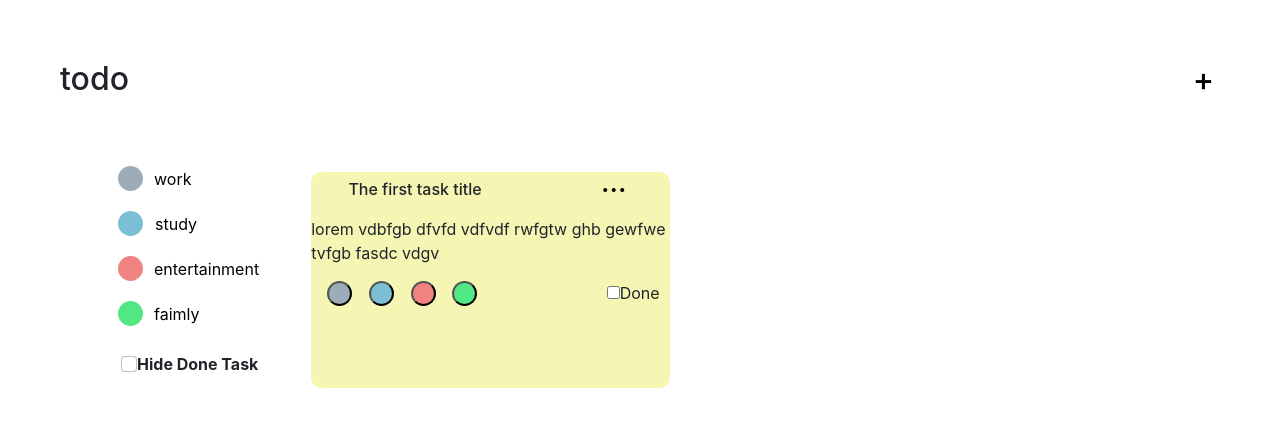
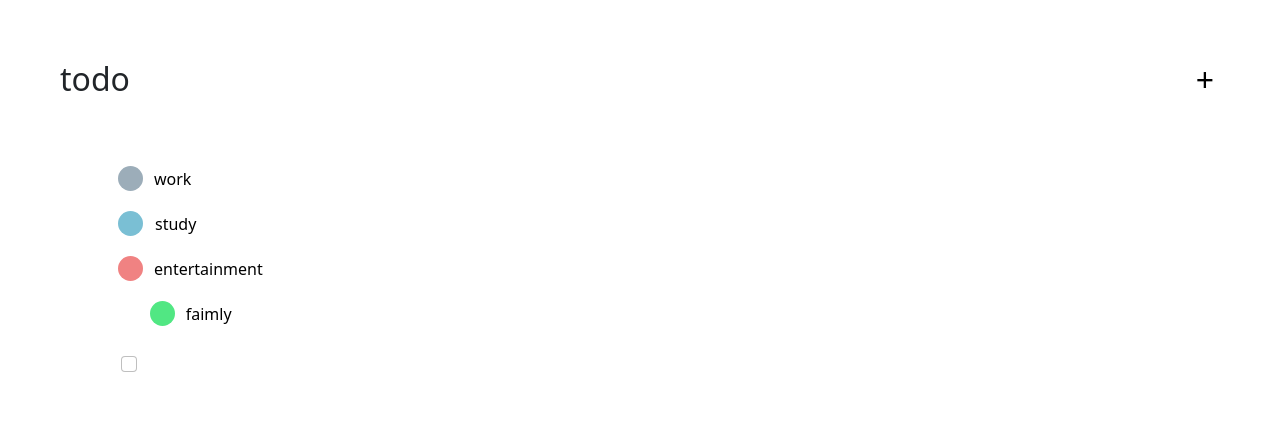
Before and after one commit to Parmanand1999/exprtodo1, a React (Create React App) app: page / in a window 1280 px wide. Shown: the top 426 px of the page. Built offline with nearby package versions, Linux system fonts and the light colour scheme.

Commit message:
working-on-reducer

```diff
--- a/src/App.js
+++ b/src/App.js
@@ -1,17 +1,52 @@
 
+import { createContext, useReducer } from 'react';
 import './App.css';
 import Homepage from './Componant/Homepage';
 import './Componant/Homepage.css'
-import './Componant/TagepageForm.css'
+import './Componant/TagepageForm.css';
 
+export const TodoInput = createContext();
+
+const initialstate = {
+  inputOpen: false,
+  donetask: true,
+}
+
+const reducer = (state, action) => {
+  switch (action.type) {
+    case "InputOpen":
+      return {
+        ...state,
+        inputOpen: true
+      }
+
+    case "Cancel":
+      return {
+        ...state,
+        inputOpen: false
+      }
+    case "donetask": {
+      return {
+        ...state,
+        // taskdone: true
+      }
+    }
+    default: {
+      return state;
+    }
+
+  }
+}
 
 function App() {
+  const [state, dispatch] = useReducer(reducer, initialstate);
   return (
     <div>
-      <Homepage />
+      <TodoInput.Provider value={{ ...state, dispatch: dispatch }}>
+        <Homepage />
+      </TodoInput.Provider>
 
     </div>
   );
 }
-
 export default App;
--- a/src/Componant/Homepage.js
+++ b/src/Componant/Homepage.js
@@ -1,34 +1,40 @@
-import React, { useState } from 'react'
+import React, { useContext } from 'react';
+import { TodoInput } from '../App';
 import Sidebar from './Sidebar'
 import TagepageForm from './TagepageForm'
-import TodoBody from './TodoBody'
+// import TodoBody from './TodoBody'
 
 
 
 function Homepage() {
-    const [done, setdone] = useState(true)
-    const [popup, setPopup] = useState(false)
+    const appContext = useContext(TodoInput);
+    // const [done, setdone] = useState(true)
+    // // const [popup, setPopup] = useState(false)
 
-    function donehandler() {
-        setdone((pre => !pre))
-    }
-    function pophandler() {
-        setPopup((pre => !pre))
-    }
+    // function donehandler() {
+    //     // setdone((pre => !pre))
+    // }
+    // function pophandler() {
+    //     // setPopup((pre => !pre))
+    // }
 
     return (
         <>
 
-                {popup ? <TagepageForm  popup1={setPopup} /> : <></>}
+                { appContext.inputOpen ? <TagepageForm/> : ""}
                 <div className='maindiv0'>
                     < div className='maindiv'>
                         <div className='nav d-flex justify-content-between '>
                             <div className='navtodo '><h2>todo</h2></div>
-                            <button className='navplush ' onClick={pophandler}><h2>+</h2></button>
-                        </div>
+                        <button className='navplush ' onClick={()=>appContext.dispatch({type: "InputOpen"})}><h2>+</h2></button>
+                    </div>
+
+
                         <div className='sidetodo d-flex '>
-                            <Sidebar done1={done} donehandler={donehandler} />
-                            <TodoBody />
+                        <Sidebar
+                            // done1={done} donehandler={donehandler}
+                        />
+                            {/* <TodoBody /> */}
                         </div>
                     </div>
                 </div>
--- a/src/Componant/Sidebar.js
+++ b/src/Componant/Sidebar.js
@@ -1,6 +1,7 @@
-import React from 'react'
+import React, { useContext } from 'react'
 
 function Sidebar({ done1, donehandler }) {
+    // const donetask=useContext(TodoInput)
     return (
         <div className='sidebtn d-flex flex-column m-5 '>
             <button className='work'><span className='workspan'>work</span></button>
@@ -10,7 +11,7 @@ function Sidebar({ done1, donehandler }) {
 
             <div className='donetaskside mt-3'>
                 <input className="form-check-input" onClick={donehandler} type="checkbox" />
-                {done1 ? <b>Hide Done Task</b> : <label>Hide Done Task</label>}
+                {/* {donetask.taskdone ? <b>Hide Done Task</b> : <label>Hide Done Task</label>} */}
             </div>
         </div>
     )
--- a/src/Componant/TagepageForm.css
+++ b/src/Componant/TagepageForm.css
@@ -1,4 +1,7 @@
-
+.tagbtn{
+  width: 46vw;
+    margin-left: -7%;
+}
 .transparent{
   width: 100vw;
   height: 100vh;
@@ -58,6 +61,7 @@
   width: 25px;
   background-color: rgb(81, 231, 131);
   border-radius: 50%;
+  margin-left: 18%;
   display: inline-block;
 }
 .workspan{
--- a/src/Componant/TagepageForm.js
+++ b/src/Componant/TagepageForm.js
@@ -1,8 +1,10 @@
-import React, { createContext, useState } from 'react'
+import React, { createContext, useContext, useState } from 'react'
+import { TodoInput } from '../App';
 export const tagpage = createContext();
 
 
-function TagepageForm({ popup1 }) {
+function TagepageForm({ popup1, chield }) {
+    const appContext = useContext(TodoInput)
     const [data, setData] = useState({
         title: "",
         discription: ""
@@ -15,18 +17,19 @@ function TagepageForm({ popup1 }) {
         return stdata;
     }
     // console.log(storedata)
-    function canhandler() {
-        popup1(false)
-    }
+    // function canhandler() {
+    //     popup1(false)
+    // }
     return (
 
         <tagpage.Provider value={storedata}>
+            {chield}
             <div className='transparent'>
                 <div className='maindivtf'>
                     <div className='maindiv2'>
                         <form onSubmit={(e) => (e.preventDefault())}>
                             <div className='navbtn d-flex  justify-content-between'>
-                                <button className='cancelbtn' onClick={canhandler}>Cancel</button>
+                                <button className='cancelbtn' onClick={()=>appContext.dispatch({type: "Cancel"})}>Cancel</button>
                                 <button className='addbtn' onClick={addhandler}>Add</button>
                             </div>
                             <div className="form-group">
@@ -49,12 +52,10 @@ function TagepageForm({ popup1 }) {
                                     className="form-control"
                                     value={data.discription}
                                     onChange={(e) => setData(p => ({
-                                        ...p, discription: e.target.value
-                                    }))}
+                                        ...p, discription: e.target.value}))}
                                     id="exampleFormControlTextarea1"
                                     rows={4}
                                     placeholder="add a description"
-
                                 />
                             </div>
                             <div>
--- a/src/Componant/TodoBody.js
+++ b/src/Componant/TodoBody.js
@@ -16,10 +16,12 @@ function TodoBody() {
                     <div className='tagbtn1 d-flex m-2 justify-content-around'>
                         <h6>The first task title</h6>
                         {/* <h6>{item.title}</h6> */}
-                        <button className='editdeletbtn'><h3 className='editdeletbtn2'>...</h3></button>
+                        <button className='editdeletbtn'>
+                            <h3 className='editdeletbtn2'>...</h3>
+                        </button>
                     </div>
                     <div>
-                        <p>lorem vdbfgb dfvfd vdfvdf rwfgtw ghb gewfwe tvfgb fasdc vdgv </p>
+                        <p>lorem vdbfgb dfvfd vdfvdf rwfgtw ghb  </p>
                         {/* <p>{item.discription}</p> */}
                     </div>
                     <div className='d-flex justify-content-between mb-2 '>
--- a/src/index.js
+++ b/src/index.js
@@ -1,8 +1,7 @@
 import React from 'react';
 import ReactDOM from 'react-dom/client';
-import './index.css';
+// import './index.css';
 import App from './App';
-import reportWebVitals from './reportWebVitals';
 
 const root = ReactDOM.createRoot(document.getElementById('root'));
 root.render(
@@ -10,8 +9,3 @@ root.render(
     <App />
   </React.StrictMode>
 );
-
-// If you want to start measuring performance in your app, pass a function
-// to log results (for example: reportWebVitals(console.log))
-// or send to an analytics endpoint. Learn more: https://bit.ly/CRA-vitals
-reportWebVitals();
```
